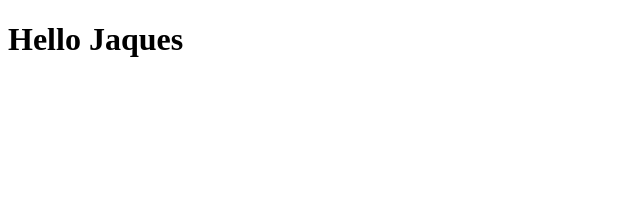
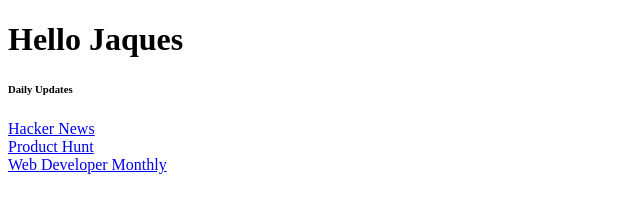
Before and after one commit to jaques67/HomePage, a plain HTML site: page index.html in a window 1280 px wide. Shown: the whole page, without its empty margins (0-640 px from the left). Drawn offline with Linux system fonts and the light colour scheme.

Commit message:
Add start links

```diff
--- a/index.html
+++ b/index.html
@@ -7,7 +7,12 @@
 </head>
 <body>
 <h1>Hello Jaques</h1>
-
+    <div>
+        <h6>Daily Updates</h6>
+        <div><a href="https://news.ycombinator.com/">Hacker News</a></div>
+        <div><a href="https://www.producthunt.com/">Product Hunt</a></div>
+        <div><a href="https://zerotomastery.io/blog/#monthly">Web Developer Monthly</a></div>
+    </div>
 <script type="text/javascript" src="script.js"></script>
 </body>
 </html>
```
